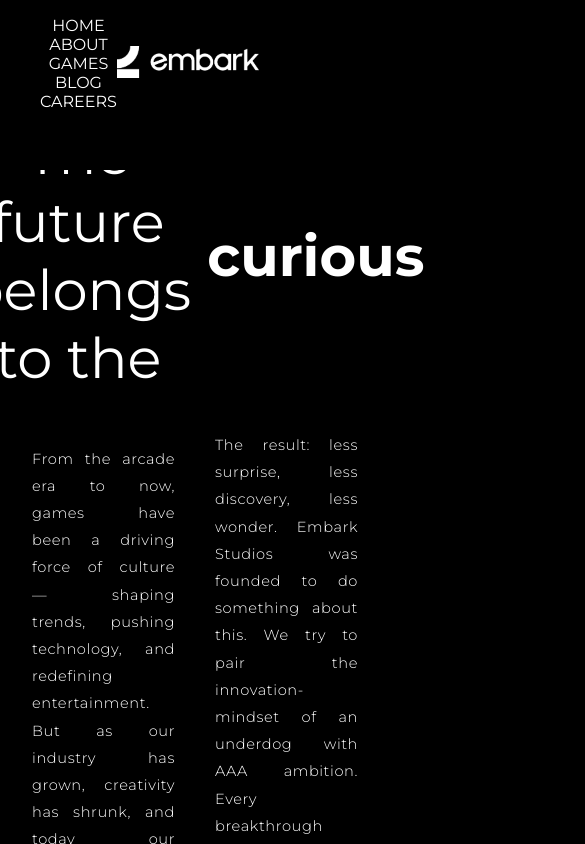
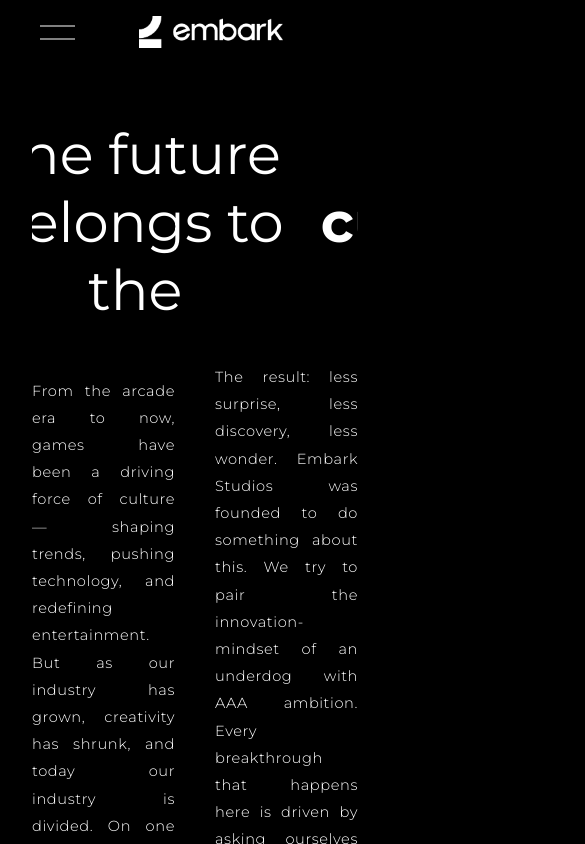
Before and after one commit to rashidovjavid1/EmbarkStudio-Clone-, a Next.js app in the folder embark-studio-clone/: page /about in a window 390 px wide. Shown: the top 844 px of the page, 585 px wide, since content can reach past the window. Built offline with nearby package versions, Linux system fonts and the light colour scheme.

Commit message:
Few changes in hamburger menu

```diff
--- a/embark-studio-clone/app/about/page.jsx
+++ b/embark-studio-clone/app/about/page.jsx
@@ -27,7 +27,7 @@
               breakthrough that happens here is driven by asking ourselves ‘what
               if.’ We believe that progress starts with curiosity, and this
               fuels everything we do — from the people we hire, the culture we
-              nurture, and the products we build.{" "}
+              nurture, and the products we build.
             </p>
           </div>
         </div>
--- a/embark-studio-clone/app/components/HamburgerMenu.jsx
+++ b/embark-studio-clone/app/components/HamburgerMenu.jsx
@@ -3,20 +3,37 @@
 import { useState } from "react";
 import Link from "next/link";
 import { links } from "@/constants/links";
+
 const HamburgerMenu = () => {
-  const [open, setOpen] = useState(false);
+  const [openMenu, setOpenMenu] = useState(false);
+
   return (
     <header className="hamburgerMenu">
       <div className="container">
-        <div className="hamburgerMenuButton">
-          {links.map((item, index) => (
-            <ul key={index}>
-              <li>
+        <div className="hamburgerToggle">
+          <button
+            className={`hamburgerButton ${openMenu ? "active" : ""}`}
+            onClick={() => setOpenMenu(!openMenu)}
+          ></button>
+        </div>
+
+        <div className={`hamburger ${openMenu ? "show" : ""}`}>
+          <button
+            className="closeIcon"
+            type="button"
+            onClick={() => setOpenMenu(!openMenu)}
+          >
+            X
+          </button>
+          <ul>
+            {links.map((item, index) => (
+              <li key={index}>
                 <Link href="/">{item.label}</Link>
               </li>
-            </ul>
-          ))}
+            ))}
+          </ul>
         </div>
+
         <div className="logo">
           <Link href="/">
             <img src="/embark-logo.png" alt="embarkLogo" />
--- a/embark-studio-clone/app/globals.scss
+++ b/embark-studio-clone/app/globals.scss
@@ -24,10 +24,15 @@
   }
 }
 @media (max-width: 768px) {
+  * {
+    overflow-x: hidden;
+  }
   body {
-    overflow: hidden;
+    margin: 0;
+    padding: 0;
+    box-sizing: border-box;
+    width: 100%;
   }
-
   .headerMain {
     display: none;
   }
@@ -35,36 +40,93 @@
   .hamburgerMenu {
     display: flex;
     align-items: center;
-    justify-content: center;
+    justify-content: space-evenly;
 
-    .hamburgerMenuButton {
-      content: "";
-      color: #a8a6a1;
+    .container {
+      display: flex;
+      width: 100%;
+      max-width: 100%;
+      gap: 4rem;
+      justify-content: start;
+      align-items: center;
 
-      ul {
-        display: flex;
-        align-items: center;
-        flex-direction: column;
-        list-style: none;
-        background-color: transparent;
+      .hamburgerToggle {
+        .hamburgerButton {
+          position: relative;
+          width: 35px;
+          height: 15px;
+          background: transparent;
+          border: none;
+          cursor: pointer;
+        }
 
-        li {
-          a {
-            text-decoration: none;
-            cursor: pointer;
-            color: #fff;
-          }
+        .hamburgerButton::before,
+        .hamburgerButton::after {
+          content: "";
+          position: absolute;
+          left: 0;
+          width: 100%;
+          height: 2px;
+          background: white;
+          opacity: 50%;
+          transition: 0.3s ease;
+        }
+
+        .hamburgerButton::before {
+          top: 0;
+        }
+
+        .hamburgerButton::after {
+          bottom: 0;
         }
       }
     }
+
+    .hamburger {
+      position: fixed;
+      inset: 0;
+      background: black;
+      display: flex;
+      justify-content: center;
+      align-items: center;
+
+      transform: translateY(-100%);
+      transition: 0.4s ease;
+
+      z-index: 999;
+      > button {
+        position: absolute;
+        top: 2rem;
+        left: 2rem;
+        background-color: transparent;
+        color: white;
+        border: none;
+      }
+    }
+
+    .hamburger.show {
+      transform: translateY(0);
+    }
+
+    .hamburger ul {
+      list-style: none;
+      text-align: center;
+    }
+
+    .hamburger li {
+      margin: 20px 0;
+    }
+
+    .hamburger a {
+      color: white;
+      font-size: 2rem;
+      text-decoration: none;
+    }
     .logo {
-      display: flex;
-      align-items: center;
-      justify-content: space-evenly;
       img {
         object-fit: cover;
-        max-width: 10rem;
-        max-height: 2rem;
+        max-width: 9rem;
+        max-height: 4rem;
       }
     }
   }
```
